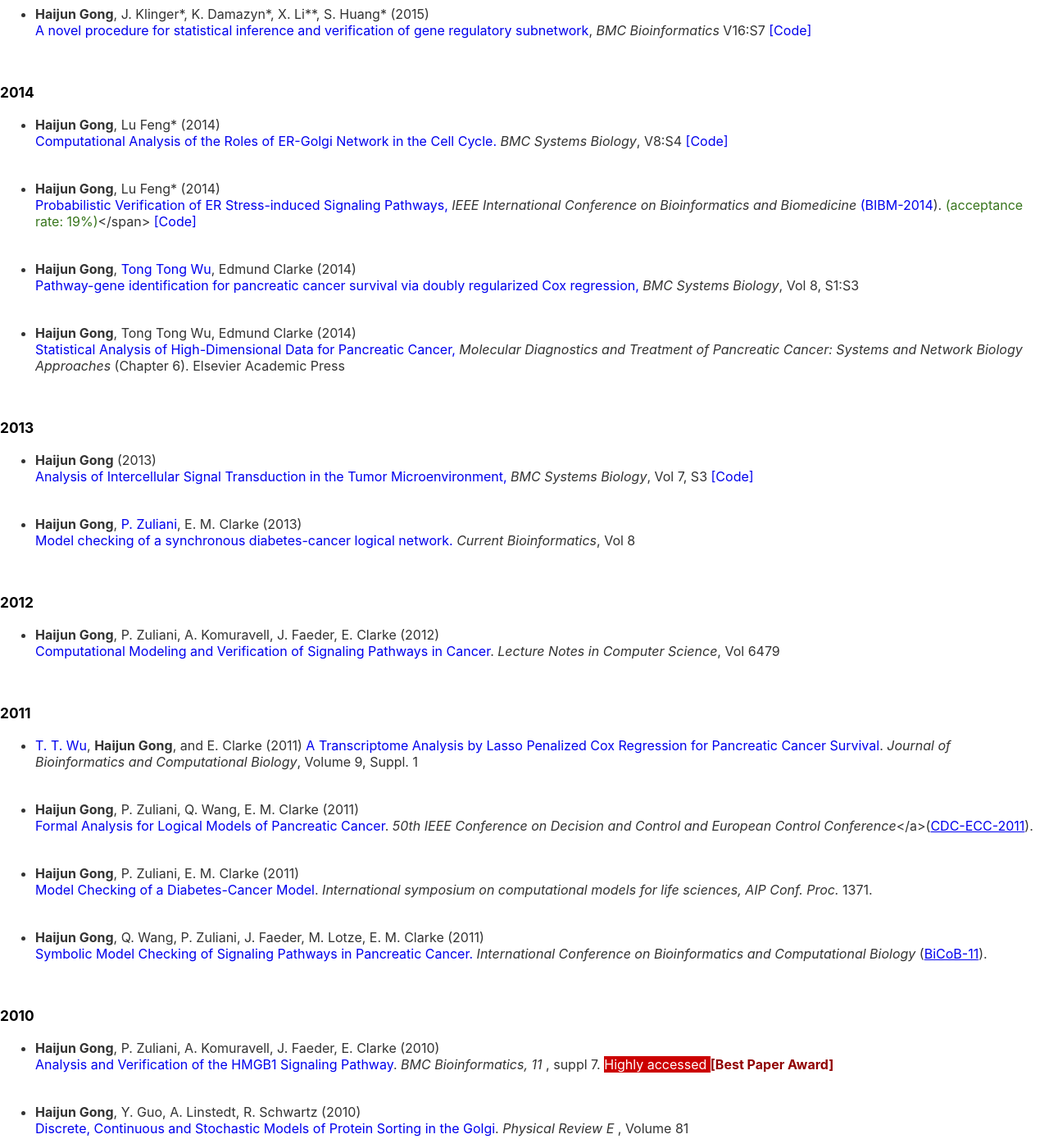
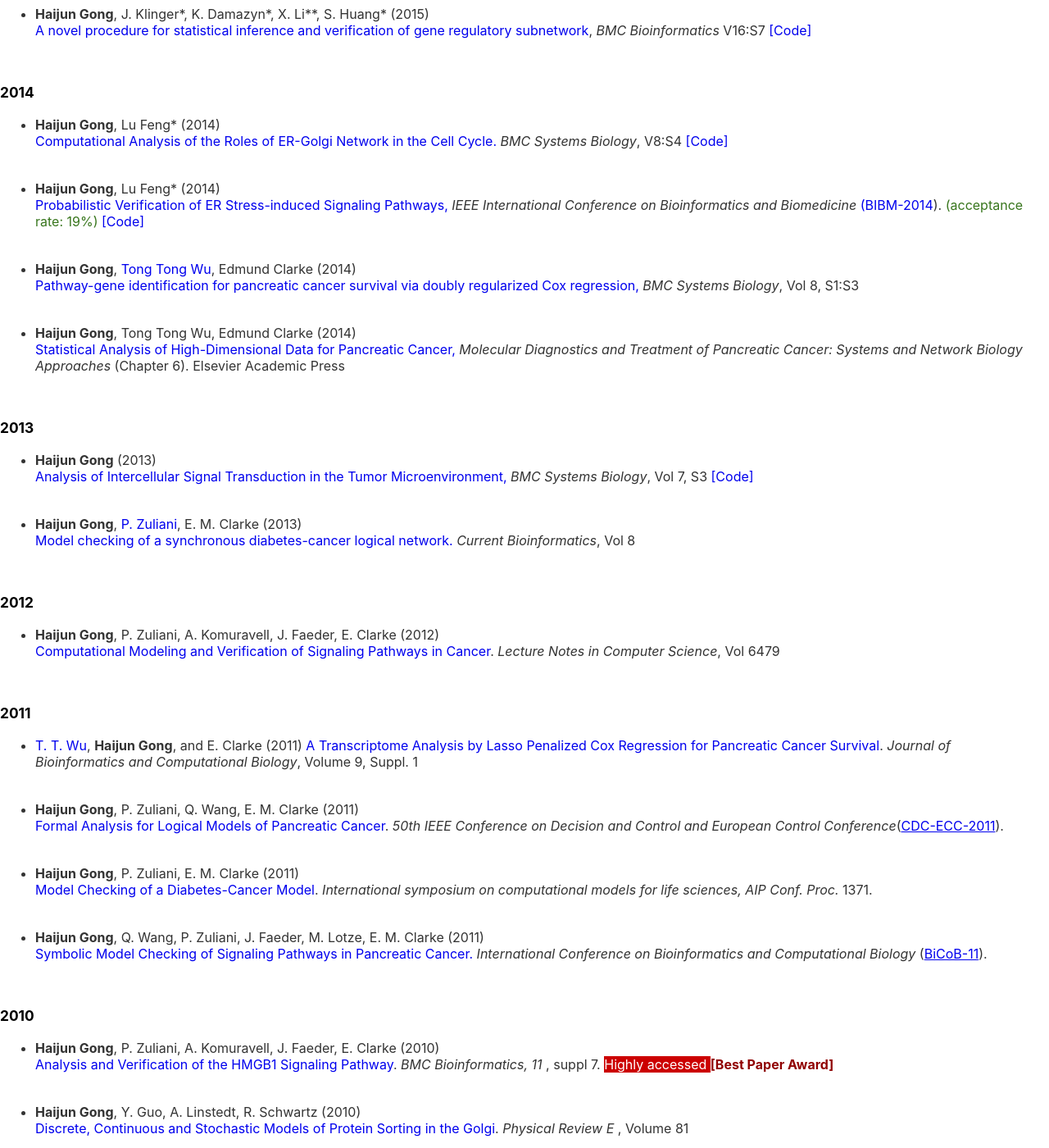
Before and after one commit to GongData/gongData.github.io, a Jekyll site: the page built from _pages/Publications.md, in a window 1280 px wide and 1400 px high, scrolled down 1528 px. Shown: the whole window at 82% size. Built offline with Jekyll 4.4.1, drawn with Linux system fonts in a browser that asks for light colours.

Commit message:
Update Publications.md

```diff
--- a/_pages/Publications.md
+++ b/_pages/Publications.md
@@ -310,7 +310,7 @@ A novel procedure for statistical inference and  verification of  gene regulator
  <a style="text-decoration:none"
 href="http://ieeexplore.ieee.org/stamp/stamp.jsp?tp=&arnumber=6999149">
 Probabilistic Verification of  ER Stress-induced Signaling Pathways,</a> <i> IEEE International Conference on Bioinformatics and Biomedicine</i>  <a style="text-decoration:none"
-href="http://scm.ulster.ac.uk/~bibm/2014/index.html"> (BIBM-2014</a>). <font   color="#38761d"> (acceptance rate: 19%)</font></span>
+href="http://scm.ulster.ac.uk/~bibm/2014/index.html"> (BIBM-2014</a>). <font   color="#38761d"> (acceptance rate: 19%)</font>
 <a style="text-decoration:none" href="http://mathstat.slu.edu/~gong/Research/ERprism.zip"> [Code]</a>
 
 <br>
@@ -422,7 +422,7 @@ for Pancreatic Cancer Survival</a>. <i> Journal of Bioinformatics and Computatio
         <li> <b>Haijun Gong</b>, P. Zuliani, Q. Wang, E. M. Clarke (2011) <br>
  <a style="text-decoration:none" href="http://ieeexplore.ieee.org/stamp/stamp.jsp?arnumber=6161052">
 Formal Analysis for Logical Models of Pancreatic Cancer</a>.
-<i> 50th IEEE Conference on Decision and Control and European Control Conference</i></a>(<a href="http://www.ieeecss.org/CAB/conferences/cdcecc2011/">CDC-ECC-2011</a>).
+<i> 50th IEEE Conference on Decision and Control and European Control Conference</i>(<a href="http://www.ieeecss.org/CAB/conferences/cdcecc2011/">CDC-ECC-2011</a>).
 </li>  </div></ul>
 </td>
 <td class="p2">
@@ -580,6 +580,3 @@ Phenomenological Analysis of B -> PP Decays with QCD Factorization</a>. <i>Physi
 <td class="p2">
   </td>
 </table>
-
-</br>
-</ul>
```
